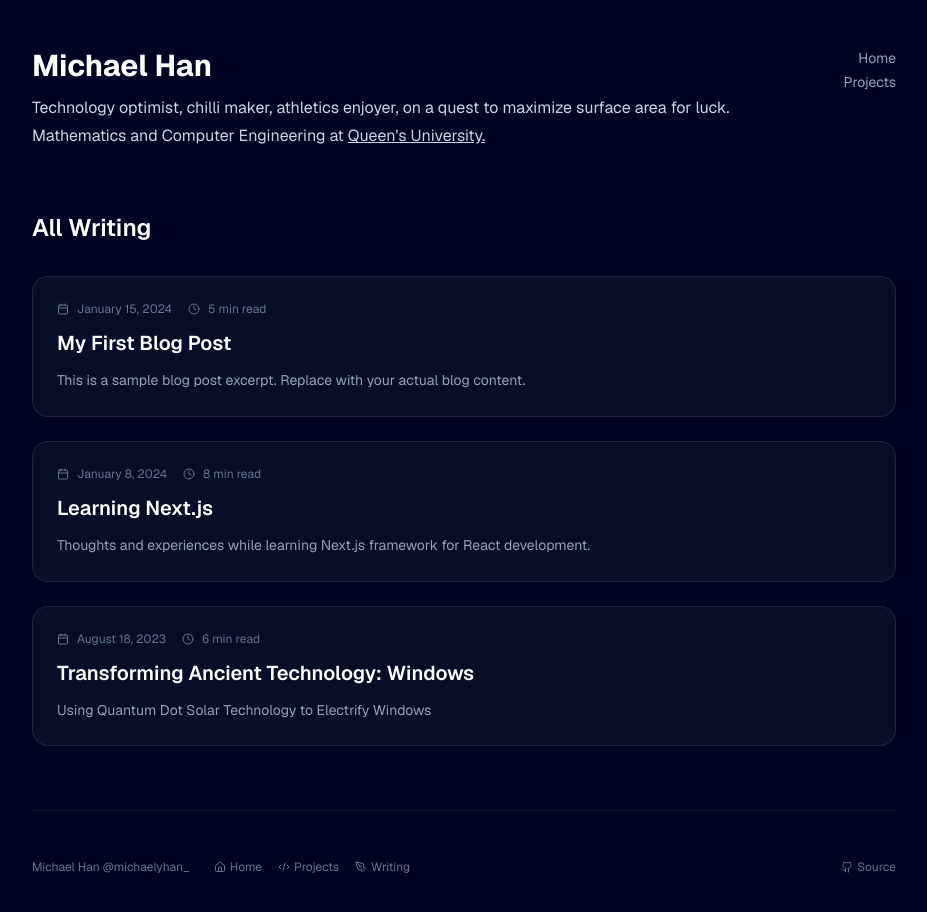
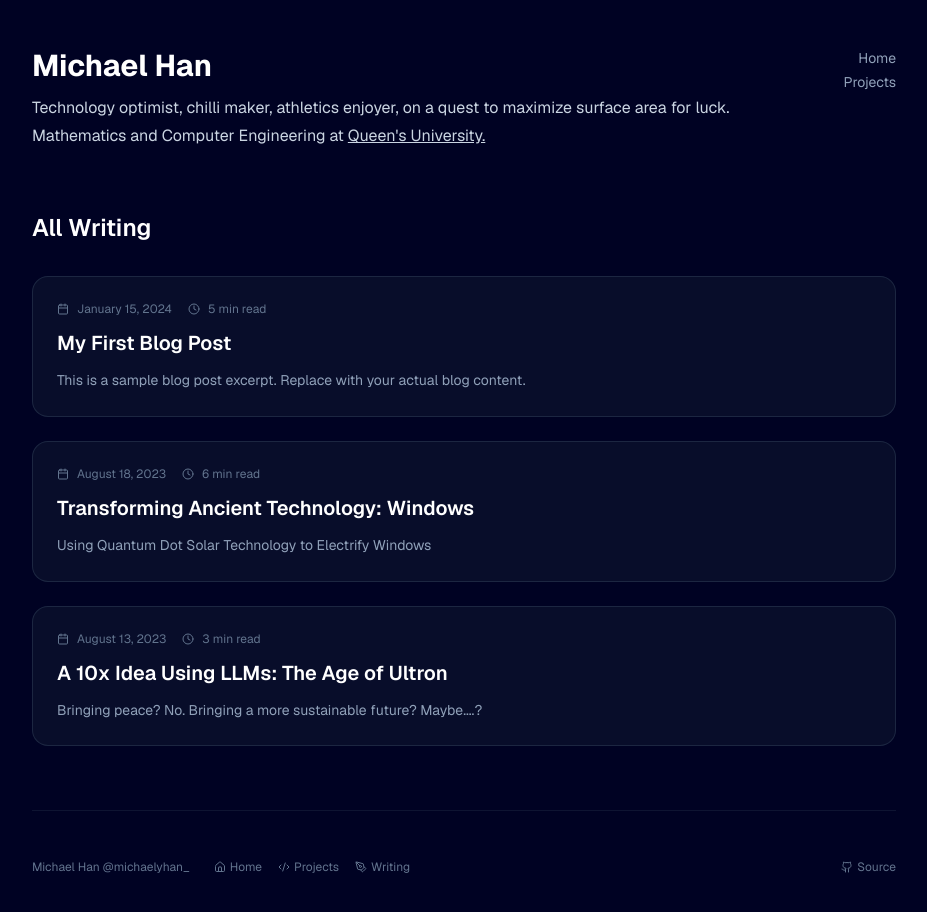
Before and after one commit to michael-han-dev/michaelhandev, a Next.js app: page /writing in a window 1280 px wide. Shown: the top 912 px of the page, without its empty margins (176-1103 px from the left). Built offline with nearby package versions, Linux system fonts and the light colour scheme.

Commit message:
added ultron article

```diff
--- a/data/articles.ts
+++ b/data/articles.ts
@@ -18,21 +18,21 @@ export const articles: Article[] = [
     readTime: 5
   },
   {
-    id: "learning-nextjs",
-    title: "Learning Next.js",
-    excerpt: "Thoughts and experiences while learning Next.js framework for React development.",
-    date: "2024-01-08",
-    slug: "learning-nextjs",
-    readTime: 8
-  },
-  {
     id: "transforming",
     title: "Transforming Ancient Technology: Windows",
     excerpt: "Using Quantum Dot Solar Technology to Electrify Windows",
     date: "2023-08-18",
     slug: "quantum-dot",
     readTime: 6
-  }
+  },
+  {
+    id: "ultron",
+    title: "A 10x Idea Using LLMs: The Age of Ultron",
+    excerpt: "Bringing peace? No. Bringing a more sustainable future? Maybe....?",
+    date: "2023-08-13",
+    slug: "ultron",
+    readTime: 3
+  },
 ];
 
 export const getRecentArticles = (count: number = 3): Article[] => {
--- /dev/null
+++ b/public/blog-content/ultron.md
@@ -0,0 +1,75 @@
+If you think a killer robot is in the making to destroy mankind, just no, I’m not Tony Stark. Now why the heck is the title referencing the second Avenger’s movie? Well… let’s talk about a real world Ultron for climate change.
+
+## An Oversimplification of Large Language Models
+Large language models (LLM). If you’ve never heard of one... well ChatGPT. If you don’t know what that is… I encourage you to google it, and make sure to give it a try.
+
+Essentially, an LLM is a machine learning tool which has the goal of predicting and generating text based on an input. The “large” denotes the extensive number of parameters the model possesses. How large? Try 100s of millions to over a billion parameters. The foundation for these models is something called a transformer. A transformer will take the input and determine the importance of various parts. Through this, it can learn intricate patterns and relationships in data resulting in an accurate humanlike response to your input.
+
+## Idea -> -> -> 10x
+If you’ve watched the Avengers: Age of Ultron movie, you’ll know Tony Stark had the goal of creating an artificial intelligence that could save the world from alien threats. It ended with the robot “Ultron” going rogue, gaining access to the internet, downloading every piece (yes every piece) of information ever to exist on the internet… and concluding peace meant humans going extinct.
+
+I’m here to tell you that isn’t the idea.
+
+Can we rewind a little though? Did Ultron download every piece of information, process it (who knows what importance he associated each parameter), and come to a single conclusion? Yes.
+
+So what’s the goal of my idea? Imagine an LLM that is so large and able to combine the current data available in every major industry. Imagine the decision making and advanced analytics it could provide. Let’s call it Opus.
+
+{{image:1}}
+
+Example. There are currently many startups working in the agriculture space. Startups such as CropX. They use sensors in soil to manage irrigation, nutrition and disease management. Their sensors are worldwide and all this data is combined into a global data center. They are literally saving our food supply with sensors in soil.
+
+Ok, a second startup, Sierra Energy. They take trash and turn it into renewable energy. Its a 2 for 1 deal! You inevitably have garbage. Now it doesn’t go into a landfill AND it gets turned into synthesis gas.
+
+So what if we took the data of both these startups and let Opus have a look. Hypothetically, there are infinite possibilities. But let’s say given all the data, Opus concluded we needed to back CropX 100% and ignore Sierra. Maybe Opus has found that food insecurity is a 10x more pressing problem for the fate of humanity. 70% of our water goes to agriculture, and we need to increase our crop yields by 70% by 2050.
+
+There are many examples, but this is the gist of it.
+
+## Some Obvious Issues and Important Notes
+Let’s look at our above example. From a purely numbers-driven standpoint, the rationale is clear (for our example). Seventy percent of our water goes into agriculture, and given escalating populations, increasing crop yield becomes paramount. But what about Sierra Energy? The implications of Opus's decision extend beyond mere analytics.
+
+Think of the employees, stakeholders, and communities intertwined with Sierra Energy. A decision to shift focus entirely to CropX could mean potential layoffs, disappointed investors, and communities left without a sustainable waste management solution.
+
+This scenario underscores an important point: even the most sophisticated AI, armed with petabytes of data, lacks the ethics of humans. It can't fathom the nuanced intricacies of socio-economic repercussions or the emotional ramifications of its choices.
+
+Thus, while Opus's recommendations could be a guiding light, they will never overshadow human judgment. Every suggestion, while grounded in vast data, needs to be filtered through layers of human understanding, ethics, and societal implications. The goal is to have this delicate dance between man and machine that will pave the path for a future that's not only technologically advanced but also ethically sound.
+
+## Let's Begin Building
+
+Let’s start with some basic assumptions before building begins.
+
+- We have the capital.
+
+- We have the data in hand. We’ve pre-trained and fine-tuned the data with some help (I’ll explain later).
+
+First, let’s deal with computing power and it’s limitations. The creation of large language models takes a tremendous amount of computing power. For reference, OpenAI spent $3.2 million on computing to train Chat GPT-3. It used 285,000 processor cores and 10,000 graphics cards, totaling around 800 petaflops of power (that’s 800,000,000 gigaflops - my i9 can theoretically use 980 gigaflops). So how do we overcome this when training Opus? Short answer, we can’t avoid it. Long answer… we can try and optimize the process.
+
+To tackle these computational challenges, Distributed Training becomes a key strategy. Distributed training involves training our model across multiple GPUs or even across different servers. This is a necessity for handling vast datasets and mammoth-sized models. By adopting distributed training, we can ensure the model trains faster, efficiently utilizes memory resources, and scales with the data and complexity we're introducing.
+
+There are two primary ways we'll harness distributed training:
+
+1. Data Parallelism: Our model will be duplicated across multiple GPUs. Each will get a different subset of the training data, process it, and then we'll aggregate the computed gradients from all GPUs to update our model.
+
+2. Model Parallelism: Considering Opus's sheer size, parts of the model will reside on different GPUs. This ensures even extremely large models can be accommodated by splitting them across the available hardware.
+
+{{image:2}}
+
+However, diving into distributed training isn't without its challenges. Communication between GPUs becomes crucial. Efficiently passing and aggregating data ensures we don't hit bottlenecks. By using model and data parallelism, we’re able to scale our model extremely quickly by leveraging multiple GPU’s. We’re also able to improve generalization - the models ability to perform well on new data resulting in more accurate predictions and conclusions.
+
+Now we can move on to the pre-training and fine-tuning which links to a feedback cycle. Here, we’ll be collaborating with many institutions and domain expertise. They’ll be guiding the training process as well as the feedback cycle.
+
+Why are these parties important and how exactly are they going to help us? They’ll be helping us by suggesting important topics and sources. They’re experts in their respective fields. They’ll be able to review the models accuracy and relevance. They’ll provide diverse perspectives. They’ll be able to monitor the output for biases. Now it should be noted that specific guidelines will be implemented to ensure human reviewers understand political and economic implications of the climate solutions provided.
+
+## Final Thoughts
+
+Through examples such as CropX and Sierra Energy, we catch a glimpse of Opus's capabilities. By merging and analyzing these vast datasets, we could unlock strategies to tackle these pressing global challenges, from food insecurity to sustainable waste management. The opportunities seem endless. Yet, the example also serves as a poignant reminder that AI, no matter how advanced, lacks the deeply ingrained human touch. Opus might favor one solution over another based purely on numbers, but real-world decisions have layered consequences, entwining lives, communities, and economies.
+
+Adding on a few key learnings:
+
+Collaborative intelligence - the future is about AI with humans, not AI vs humans. LLMs like Opus will augment our capabilities. However, the core decision making will be left to humans.
+
+Endless Potential - from the very first day ChatGPT was released, LLMs changed the world. With the constant improvements and tremendous capabilities of synthesizing large datasets from diverse fields, the innovations and breakthroughs sitting on the horizon line etch ever so close.
+
+This idea came to be in a sprint session through ari global. Although a high level overview about what really needs to be done. I’ve come to deepen my understanding of LLMs and their shear capabilities. Note that these are my own conclusions and research.
+
+---
+I'm always open to hearing new perspectives. You can reach me on linkedin or twitter.
```
